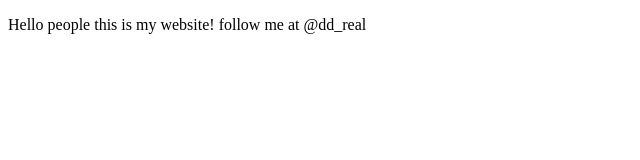
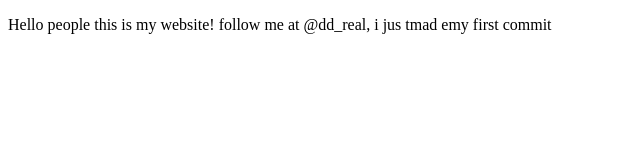
Before and after one commit to blooren/proyectoDemoCursoPrework, a plain HTML site: page index.html in a window 1280 px wide. Shown: the whole page, without its empty margins (0-640 px from the left). Drawn offline with Linux system fonts and the light colour scheme.

Commit message:
cambios agregamos mas texto

```diff
--- a/index.html
+++ b/index.html
@@ -8,7 +8,7 @@
 </head>
 <body>
     <p>
-        Hello people this is my website! follow me at @dd_real
+        Hello people this is my website! follow me at @dd_real, i jus tmad emy first commit
     </p>
 </body>
 </html>
```
